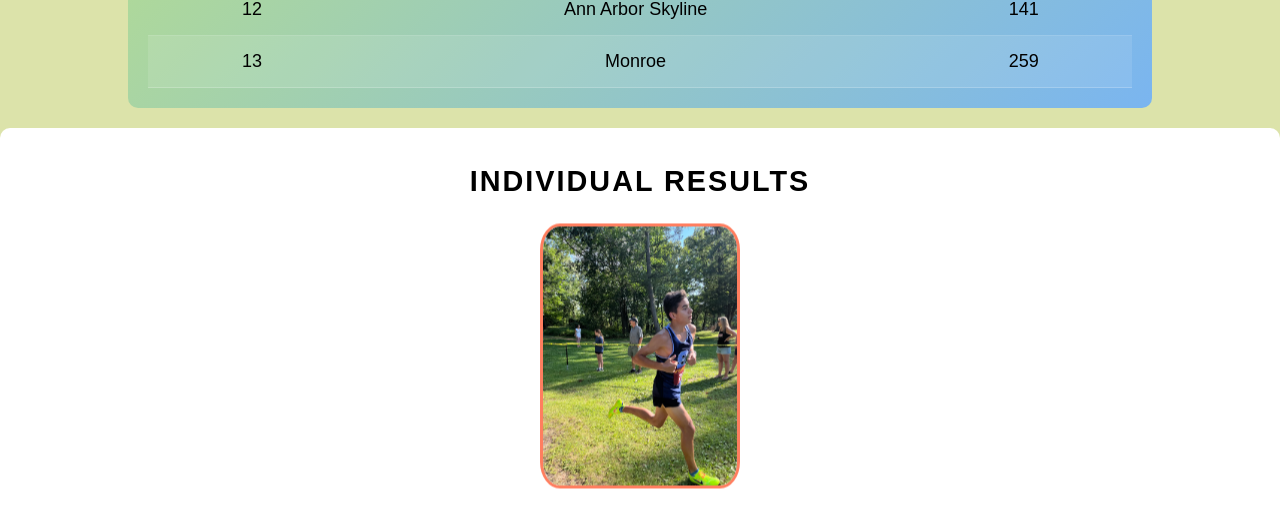
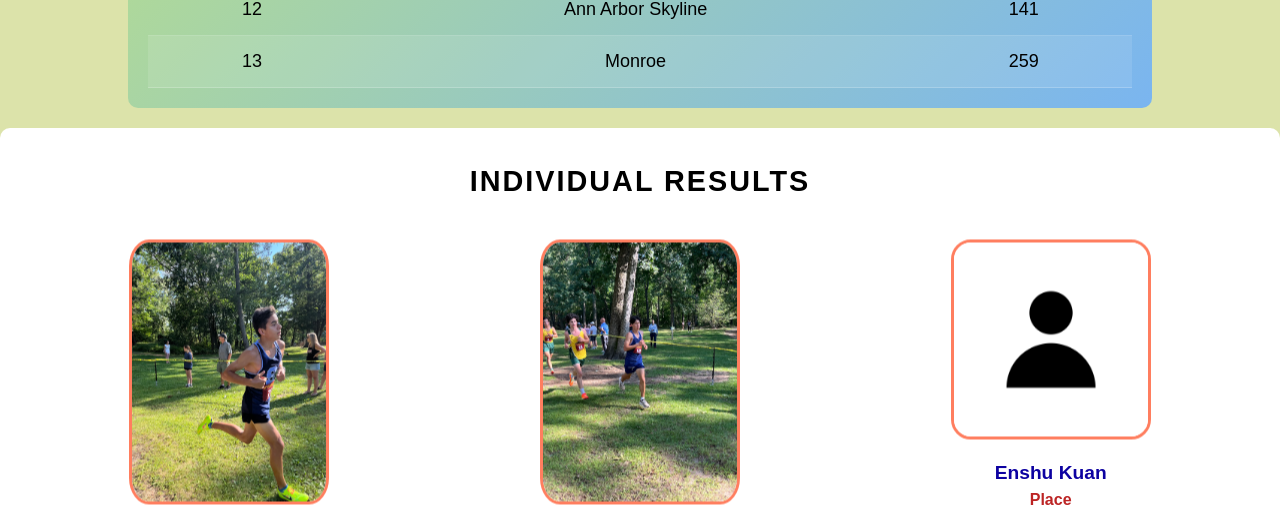
Before and after one commit to MelvinDinh3302/XC-meet, a plain HTML site: page meets/SEC_Jamboree_#1_Mens_5000_Meters_Varsity_24.html in a window 1280 px wide. Shown: the part 1115-1622 px from the top of the page. Drawn offline with Linux system fonts and the light colour scheme.

Commit message:
final update

```diff
--- a/css/style.css
+++ b/css/style.css
@@ -54,6 +54,7 @@ nav {
 nav ul {
     list-style: none;
     display: flex;
+    flex-direction: column;
     gap: 10px;
     padding: 0;
     justify-content: center;
@@ -333,10 +334,27 @@ header h1 a:hover {
     }
 }
 
+/* Desktop view */
+@media (min-width: 1024px) {
+#individual-results {
+    display: grid;
+    grid-template-columns: repeat(3, 1fr);
+    gap: 16px;
+
+}
+#individual-results> :first-child {
+    /* Title is ignored */
+    grid-column: span 3;
+}
+nav ul {
+    flex-direction: row;
+}
+}
+
 /* Animation for coffee cup start here */
 #container {
 margin: 0 auto;
-width: 80%;
+/* width: 80%; */
 margin-bottom: 30px;
 margin-top: 30px;
 }
--- a/script/script.js
+++ b/script/script.js
@@ -4,9 +4,27 @@ document.addEventListener("DOMContentLoaded", () => {
       img.onerror = function () {
         this.onerror = null; // Prevents looping if default image fails
         this.src = "../images/profiles/default.jpg"; // Set the default image
-        this.alt = "broken image";
+        // this.alt = "";
       };
     });
+    document.querySelector("header").setAttribute("tabindex", "0");
+    document.querySelector("header h2").setAttribute("tabindex", "0");
+    document.querySelector("#summary").setAttribute("tabindex", "0");
+    document.querySelector("#summary h2").setAttribute("tabindex", "0");
+    document.querySelector("#summary p").setAttribute("tabindex", "0");
+    document.querySelector("#team-results").setAttribute("tabindex", "0");
+    document.querySelector("#team-results h2").setAttribute("tabindex", "0");
+    document.querySelectorAll("#team-results tr").forEach((row) => {
+        row.setAttribute("tabindex", "0");
+    });
+    document.querySelector("#individual-results").setAttribute("tabindex", "0");
+    document.querySelector("#individual-results h2").setAttribute("tabindex", "0");
+    document.querySelectorAll("#individual-results .athlete").forEach((element) => {
+        element.setAttribute("tabindex", "0");
+    });
+    document.querySelector("#gallery").setAttribute("tabindex", "0");
+    document.querySelector("#gallery h2").setAttribute("tabindex", "0");
+    document.querySelector("footer").setAttribute("tabindex", "0");
 });
 
 //back up if the above code fail to run for some images
```
